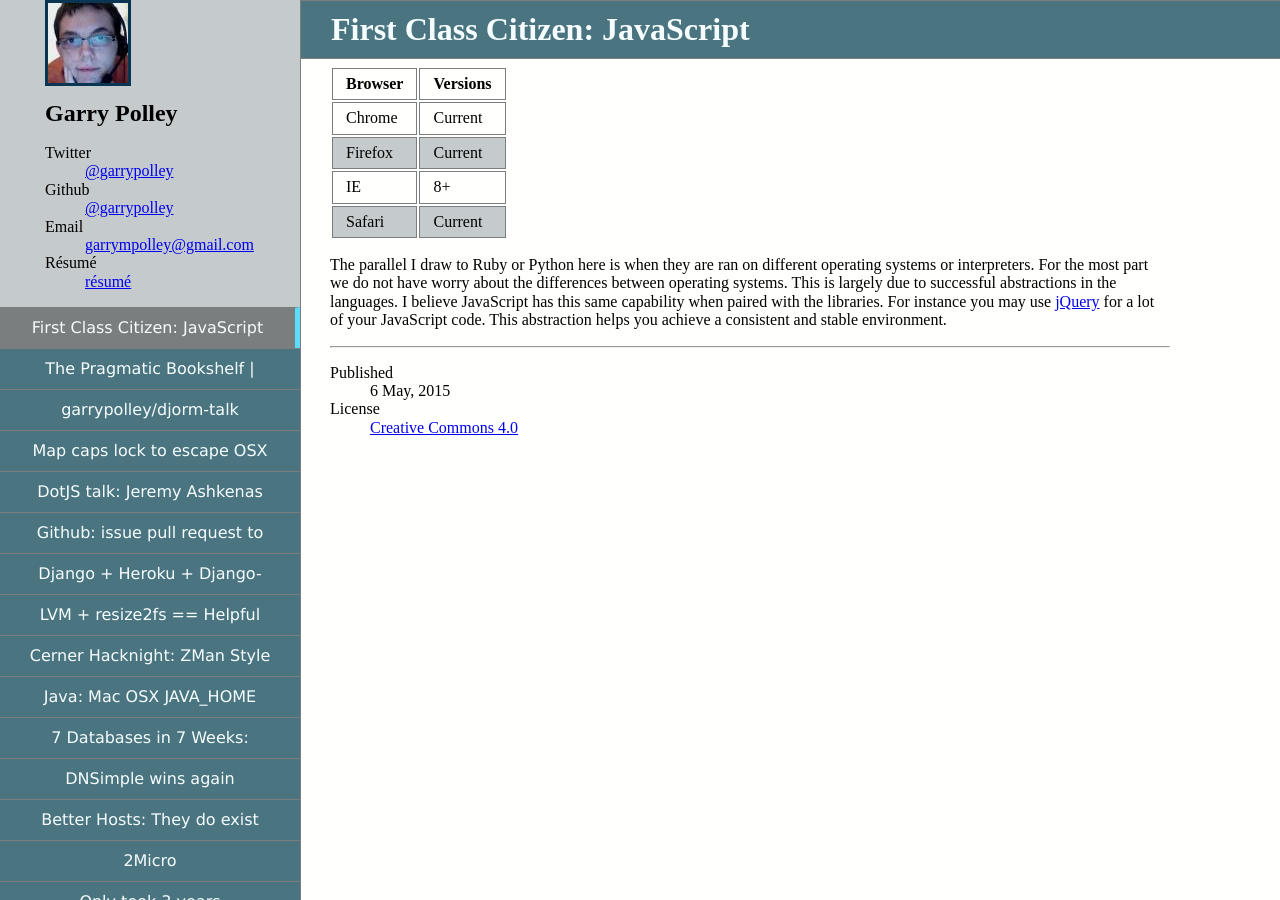
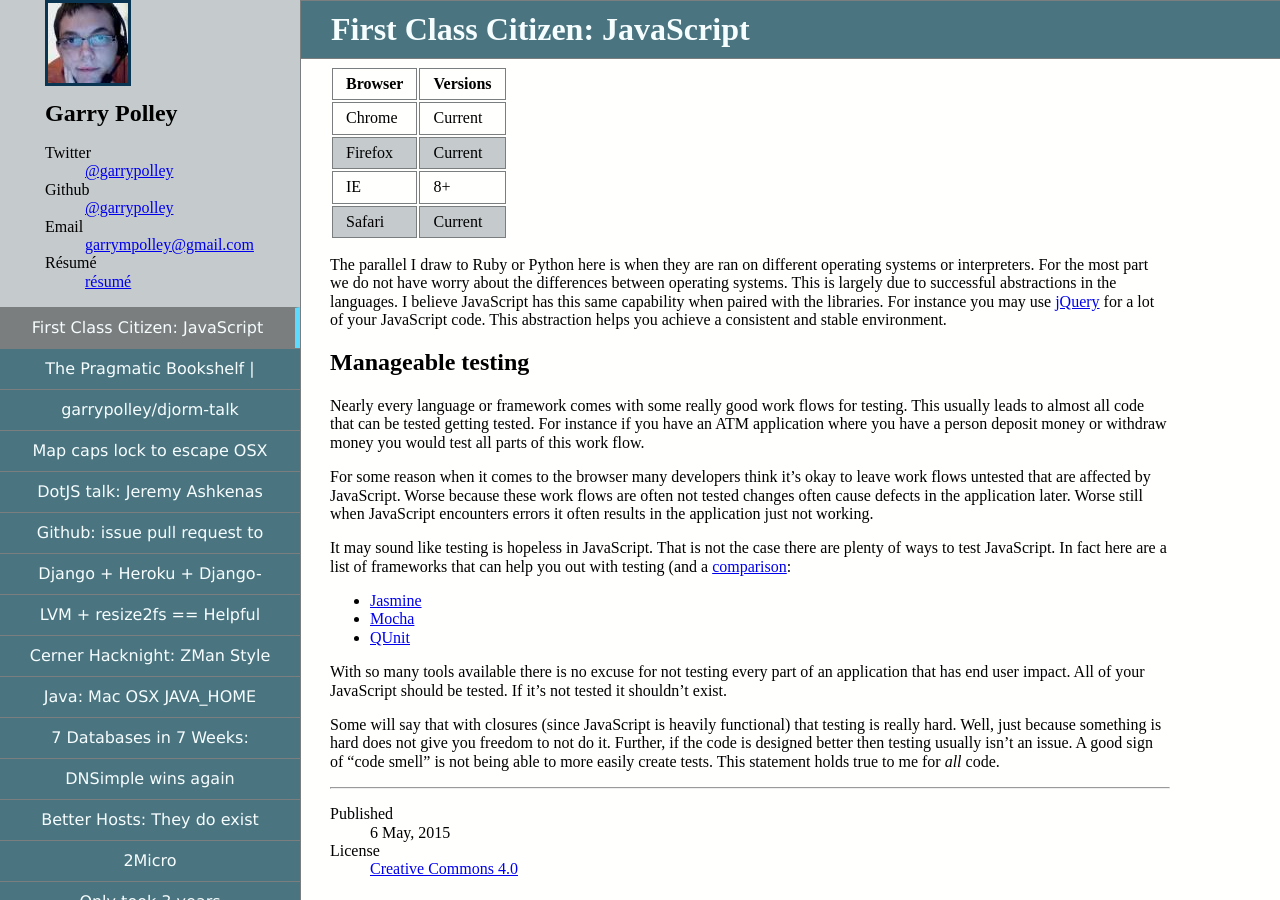
Before and after one commit to garrypolley/garrypolley.github.io, a Jekyll site: the page built from _posts/talks/2015-05-06-first-class-citizen-javascript.md, in a window 1280 px wide and 900 px high, scrolled down 1022 px. Built offline with Jekyll 4.4.1, drawn with Linux system fonts in a browser that asks for light colours; nearby versions of some CDN libraries; Markdown is read by kramdown in place of the engine named in the settings; comment, search, counter and statistics services are not loaded; some of the changed text lies outside the part shown.

Commit message:
more udpates to post

```diff
--- a/_posts/talks/2015-05-06-first-class-citizen-javascript.md
+++ b/_posts/talks/2015-05-06-first-class-citizen-javascript.md
@@ -14,8 +14,8 @@ by choosing to have Python or Ruby as your core language:
 
 * Consistent and stable runtime
 * Manageable testing
+* Error handling
 * Built in logging
-* Error handling
 
 Why bring up these pretty standard features that exist is nearly every modern
 language? Because, most people seem to think JavaScript either does
@@ -89,7 +89,42 @@ when paired with the libraries. For instance you may use [jQuery][jquery-url]
 for a lot of your JavaScript code. This abstraction helps you achieve a consistent
 and stable environment.
 
+## Manageable testing
+
+Nearly every language or framework comes with some really good work flows for testing.
+This usually leads to almost all code that can be tested getting tested.  For
+instance if you have an ATM application where you have a person deposit money
+or withdraw money you would test all parts of this work flow.
+
+For some reason when it comes to the browser many developers think it's okay
+to leave work flows untested that are affected by JavaScript. Worse because
+these work flows are often not tested changes often cause defects in the
+application later.  Worse still when JavaScript encounters errors it often
+results in the application just not working.
+
+It may sound like testing is hopeless in JavaScript. That is not the case
+there are plenty of ways to test JavaScript.  In fact here are a list of
+frameworks that can help you out with testing (and a [comparison][js-testing-comparison-url]:
+
+* [Jasmine][jasmine-url]
+* [Mocha][mocha-url]
+* [QUnit][qunit-js]
+
+With so many tools available there is no excuse for not testing every part
+of an application that has end user impact. All of your JavaScript should
+be tested.  If it's not tested it shouldn't exist.
+
+Some will say that with closures (since JavaScript is heavily functional) that
+testing is really hard.  Well, just because something is hard does not give
+you freedom to not do it. Further, if the code is designed better then testing
+usually isn't an issue. A good sign of "code smell" is not being able to more
+easily create tests. This statement holds true to me for _all_ code.
+
 
 [jquery-url]: https://jquery.com/
 [d3-url]: http://d3js.org/
 [r2d2-url]: https://github.com/mhemesath/r2d3/
+[js-testing-comparison-url]: https://coderwall.com/p/ntbixw/javascript-test-framework-comparison
+[jasmine-url]: http://jasmine.github.io/
+[mocha-url]: http://mochajs.org/
+[qunit-js]: http://qunitjs.com/
```
